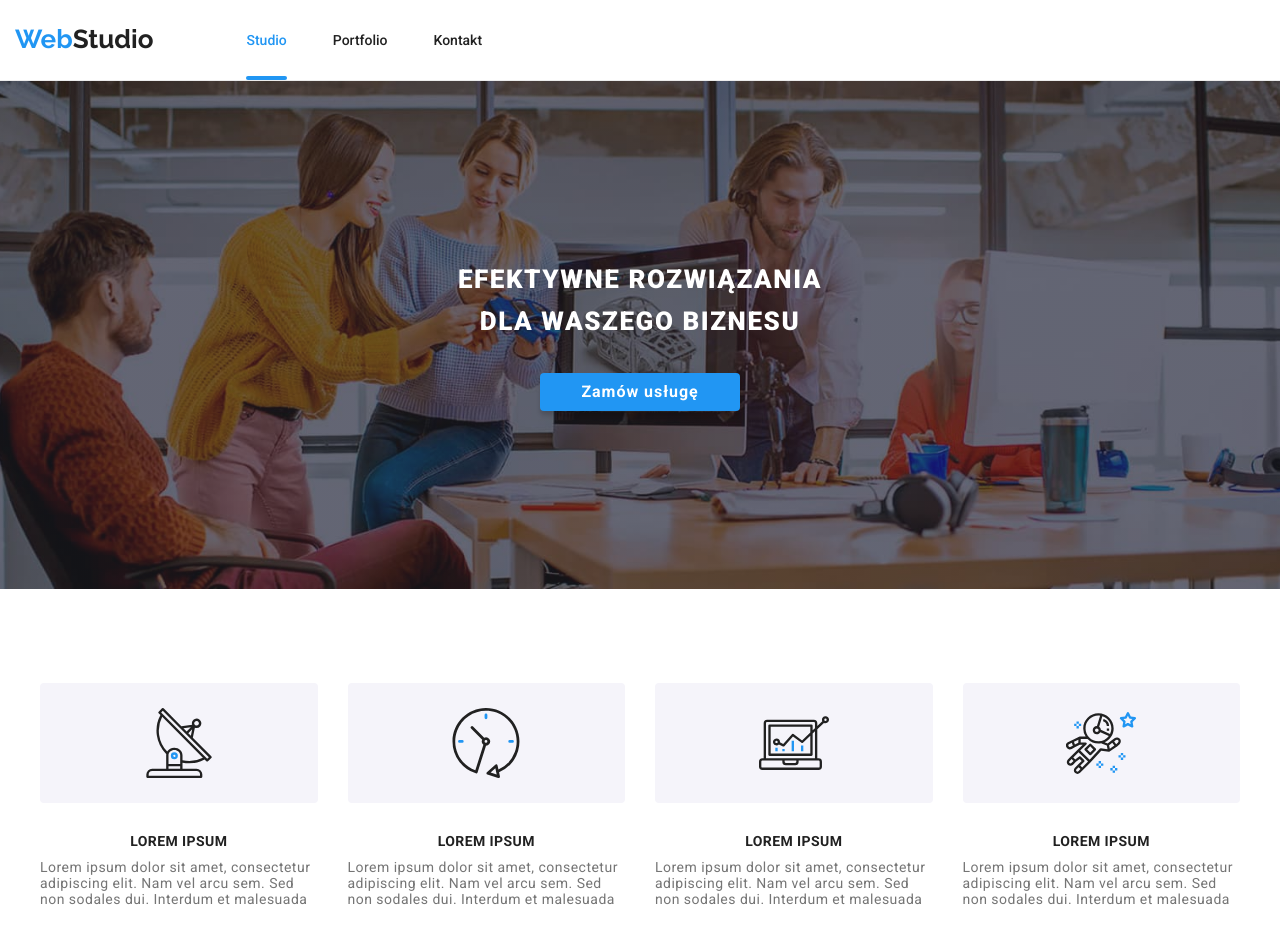
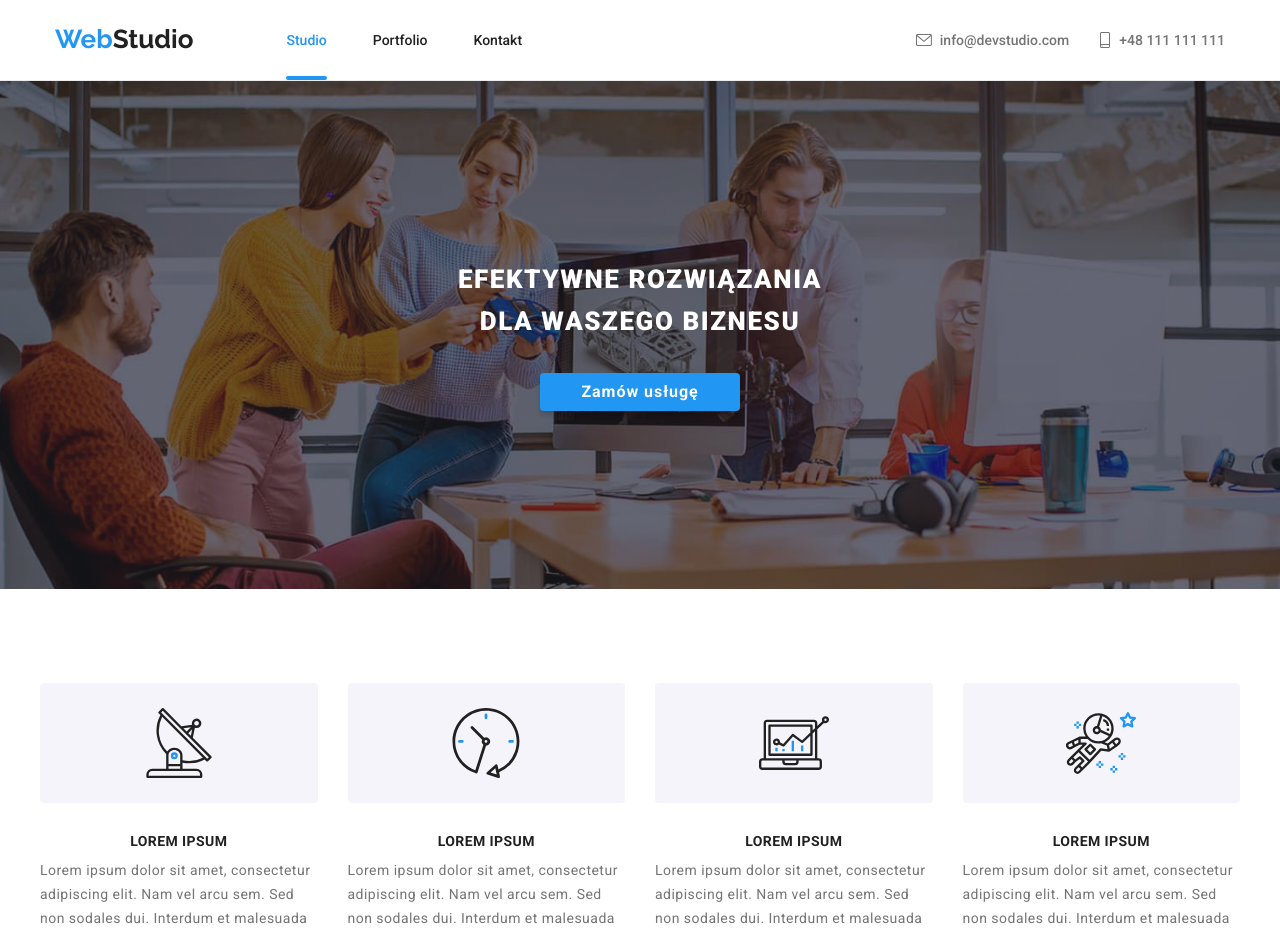
Before and after one commit to lukasikgrzegorz/studio-master, a plain HTML site: page index.html in a window 1280 px wide. Shown: the top 934 px of the page. Drawn offline with nearby package versions, Linux system fonts and the light colour scheme.

Commit message:
Finish responsvie header

```diff
--- a/index.html
+++ b/index.html
@@ -29,6 +29,27 @@
                     <li class="header__nav-item"><a href="" class="header__nav-link">Kontakt</a></li>
                 </ul>
             </nav>
+
+            <div class="header__contact">
+                <ul class="header__contact-list">
+                    <li class="header__contact-item">
+                        <a href="mailto:info@devstudio.com" class="header__contact-link">
+                            <svg class="header__contact-icon-email">
+                                <use href="./images/icons.svg#email-icon"></use>
+                            </svg>
+                            info@devstudio.com
+                        </a>
+                    </li>
+                    <li class="header__contact-item">
+                        <a href="tel:+48111111111" class="header__contact-link">
+                            <svg class="header__contact-icon-smartphone">
+                                <use href="./images/icons.svg#smartphone-icon"></use>
+                            </svg>
+                            +48 111 111 111
+                        </a>
+                    </li>
+                </ul>
+            </div>
 
             <button class="header__menu-button js-open-menu" aria-expanded="false" aria-controls="mobile-menu">
                 <svg class="header__menu-icon">
--- a/sass/components/_features.scss
+++ b/sass/components/_features.scss
@@ -1,4 +1,5 @@
 .features{
+
     &__list{
         display: flex;
         flex-wrap: wrap;
@@ -44,5 +45,6 @@
     &__paragraph{
         color: $secondary-color;
         letter-spacing: 0.03rem;
+        line-height: 1.71;
     }
 }
--- a/sass/components/_footer.scss
+++ b/sass/components/_footer.scss
@@ -70,6 +70,11 @@
     &__contact-link{
         color: $footer-contact-link-color;
         letter-spacing: 0.03em;
+        transition: color $main-animation;
+
+        &:hover{
+            color: $accent-color;
+        }
     }
 
     /*Socials*/
--- a/sass/components/_header.scss
+++ b/sass/components/_header.scss
@@ -9,7 +9,9 @@
         justify-content: space-between;
         align-items: center;
         height: 60px;
+        max-width: 1200px;
         padding: 0 15px;
+        margin: auto;
     }
 
     @media screen and (min-width: 768px) {
@@ -98,8 +100,70 @@
 
 
     }
+    /*----------*/
 
+    /*Contact*/
+    &__contact{
+        height: 100%;
+        display: none;
+        justify-content: center;
+    }
 
+    @media screen and (min-width:768px) {
+        &__contact{
+            display: flex;
+        }
+    }
+
+    &__contact-list{
+        display: flex;
+        justify-content: center;
+        align-items: flex-start;
+        flex-direction: column;
+        row-gap: 10px;
+    }
+
+    @media screen and (min-width: 1200px) {
+        &__contact-list{
+            flex-direction: row;
+            column-gap: $main-gap;
+            align-items: center;
+        }
+    }
+
+    &__contact-link{
+        display: flex;
+        align-items: center;
+        color: $secondary-color;
+        font-size: 12px;
+        font-weight: 500;
+        line-height: 1.16;
+        transition: color $main-animation;
+
+        &:hover{
+            color: $accent-color;
+        }
+    }
+
+    @media screen and (min-width: 1200px) {
+        &__contact-link{
+            font-size: 14px;
+        }
+    }
+
+    &__contact-icon-email{
+        width: 16px;
+        height: 12px;
+        fill: currentColor;
+        margin-right: 8px;
+    }
+
+    &__contact-icon-smartphone{
+        width: 12px;
+        height: 16px;
+        fill: currentColor;
+        margin-right: 8px;
+    }
 
     /*----------*/
 
@@ -132,6 +196,5 @@
     }
     /*----------*/
 
-    /*Navigation*/
 
 }
```
Also changed, not shown: sass/main.css, 1 other file.
